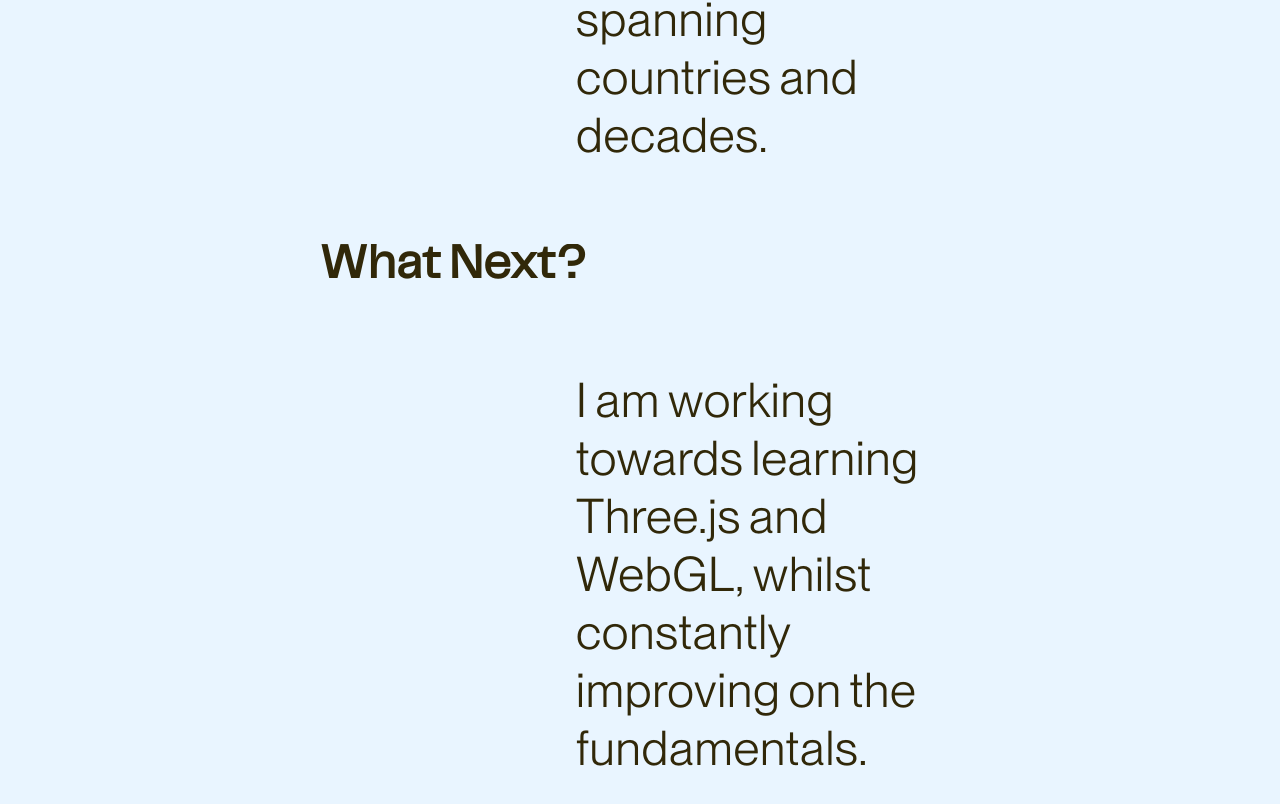
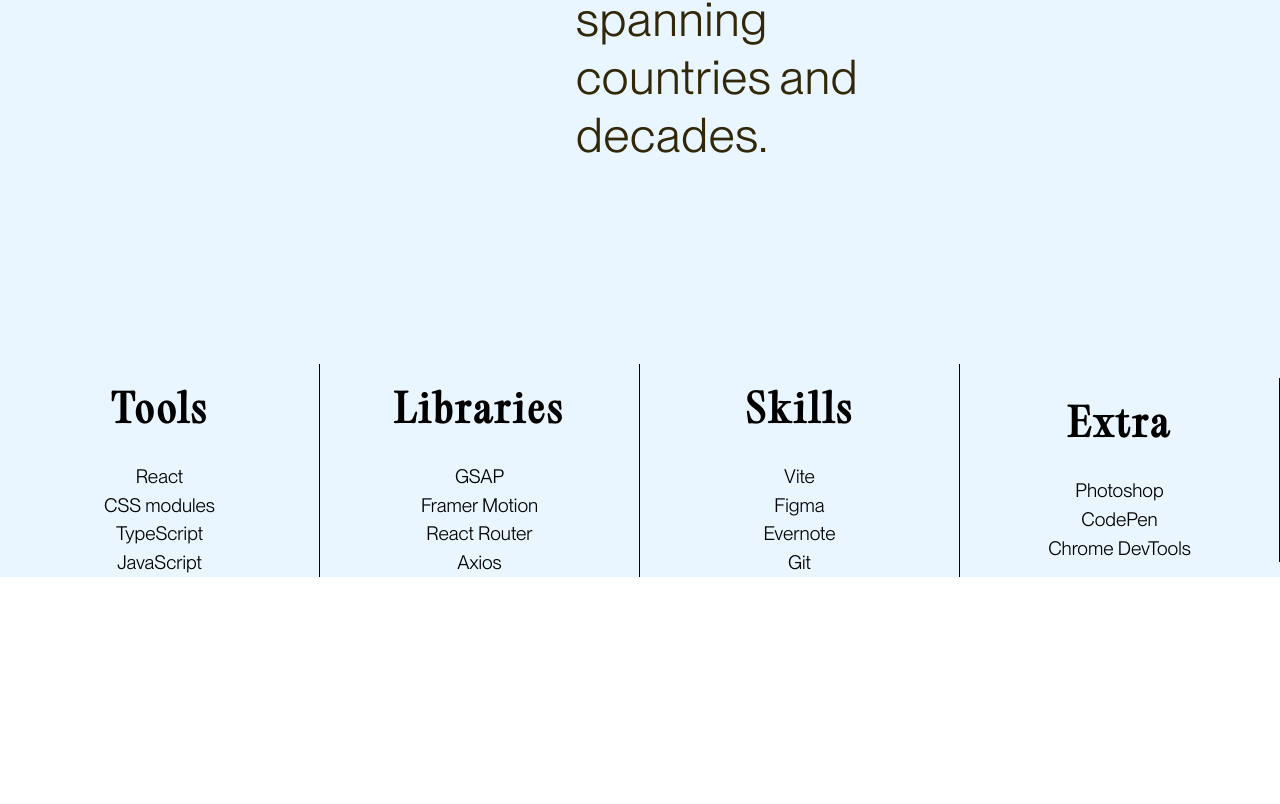
Before and after one commit to brian-david4/brian-portfolio-website, a React (Vite) app in the folder portfolio-website/: page / in a window 1280 px wide. Shown: the part 2406-3210 px from the top of the page. After the commit the page ends 2983 px from the top, so only its background shows below. Built offline with nearby package versions, Linux system fonts and the light colour scheme.

Commit message:
Add to hobby about section

```diff
--- a/portfolio-website/src/components/TextComponentBold/TextComponentBold.tsx
+++ /dev/null
@@ -1,36 +0,0 @@
-import { useInView } from "react-intersection-observer";
-import styles from "./txtCompBld.module.css";
-import { motion } from "framer-motion";
-import { textEnter } from "../TextComponent/anims";
-
-interface TextComponentBoldProps {
-  children: string;
-}
-
-const TextComponentBold = ({ children }: TextComponentBoldProps) => {
-  const words = children.split(" ");
-
-  const { ref, inView } = useInView({ triggerOnce: true, threshold: 0.6 });
-
-  return (
-    <div ref={ref} className={styles.textWrapper}>
-      {words.map((word, idx) => (
-        <span key={`txt_wrd${idx}`} className={styles.wordWrapper}>
-          <b>
-            <motion.span
-              variants={textEnter}
-              custom={idx}
-              initial="initial"
-              animate={inView ? "enter" : ""}
-              className={styles.word}
-            >
-              {word}
-            </motion.span>
-          </b>
-        </span>
-      ))}
-    </div>
-  );
-};
-
-export default TextComponentBold;
--- a/portfolio-website/src/components/TextComponentBold/txtCompBld.module.css
+++ /dev/null
@@ -1,23 +0,0 @@
-.textWrapper {
-  width: 30vw;
-  height: fit-content;
-  letter-spacing: 0.05rem;
-  font-family: "Telegraf Regular";
-  font-size: 3rem;
-  text-align: center;
-  display: flex;
-  flex-wrap: wrap;
-}
-.wordWrapper {
-  overflow: hidden;
-}
-.word {
-  margin-right: 1vmin;
-  display: inline-block;
-  color: var(--dark-green);
-}
-@media (max-width: 924px) {
-  .textWrapper {
-    width: 75vw;
-  }
-}
--- a/portfolio-website/src/pages/About/About.tsx
+++ b/portfolio-website/src/pages/About/About.tsx
@@ -101,11 +101,25 @@
             </div>
 
             <div className={styles.page1SectionContainer}>
-              <AboutPageSection title="title3">
-                <Magnetic>
-                  I love the challenge of materializing an idea into an
-                  interactive experience. I love being creative
-                </Magnetic>
+              <AboutPageSection title="aspirations">
+                <AboutPosition left={10} top={8} width={25}>
+                  <Magnetic>
+                    I love the challenge of materializing an idea into an
+                    interactive experience.
+                  </Magnetic>
+                </AboutPosition>
+
+                <AboutPosition bottom={5} right={14} width={25}>
+                  <Magnetic>
+                    I am working towards learning Three.js and WebGL.
+                  </Magnetic>
+                </AboutPosition>
+
+                <AboutPosition left={25} top={50} width={24}>
+                  <Magnetic>
+                    I aim to be able to work freelance as a creative developer
+                  </Magnetic>
+                </AboutPosition>
               </AboutPageSection>
             </div>
           </div>
--- a/portfolio-website/src/pages/Home/Home.tsx
+++ b/portfolio-website/src/pages/Home/Home.tsx
@@ -7,7 +7,6 @@
 import ProjectHeading from "../../components/ProjectHeading/ProjectHeading";
 import SkillsComponent from "../../components/SkillsComponent/SkillsComponent";
 import TextComponent from "../../components/TextComponent/TextComponent";
-import TextComponentBold from "../../components/TextComponentBold/TextComponentBold";
 import { TextHoverType } from "../../types";
 import TextPosition from "../../components/TextPosition/TextPosition";
 import Lenis from "@studio-freight/lenis";
@@ -158,17 +157,6 @@
                 decades.
               </TextComponent>
             </TextPosition>
-
-            <TextPosition>
-              <TextComponentBold>What Next?</TextComponentBold>
-            </TextPosition>
-
-            <TextPosition right>
-              <TextComponent>
-                I am working towards learning Three.js and WebGL, whilst
-                constantly improving on the fundamentals.
-              </TextComponent>
-            </TextPosition>
           </div>
 
           <div className={styles.toolsPosition}>
```
